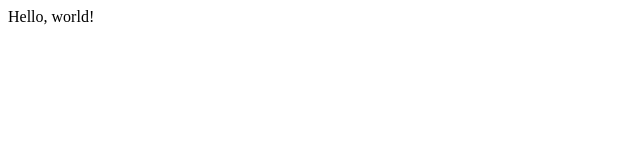
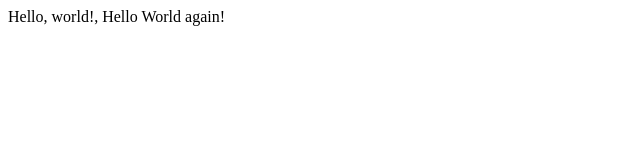
Before and after one commit to ShakeelHBukhari/MyNewRepository0, a plain HTML site: page index.html in a window 1280 px wide. Shown: the whole page, without its empty margins (0-640 px from the left). Drawn offline with Linux system fonts and the light colour scheme.

Commit message:
Update index.html

```diff
--- a/index.html
+++ b/index.html
@@ -4,6 +4,6 @@
         <title>My Webpage</title>
     </head>
     <body>
-        Hello, world!
+        Hello, world!, Hello World again!
     </body>
 </html>
```
